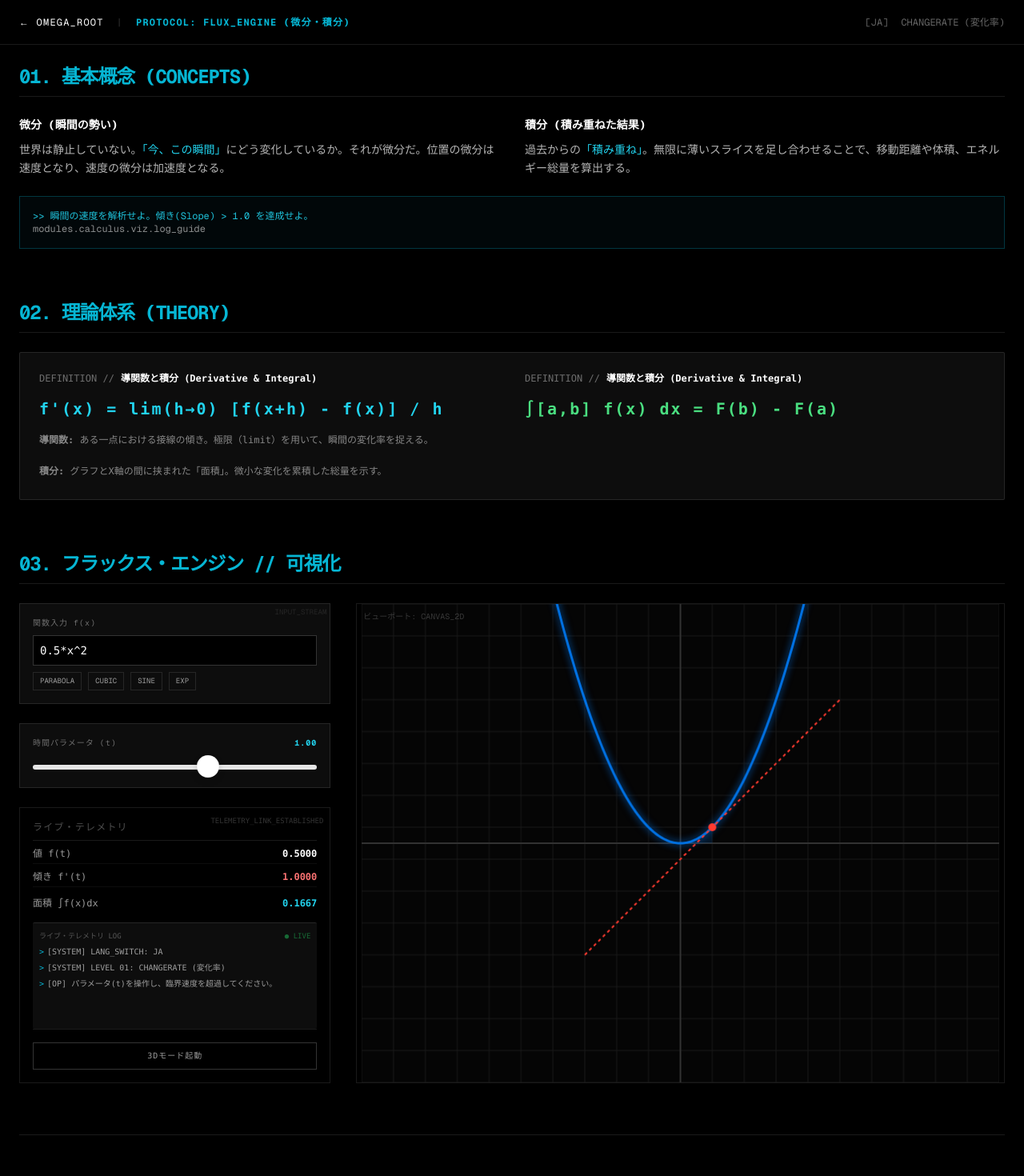
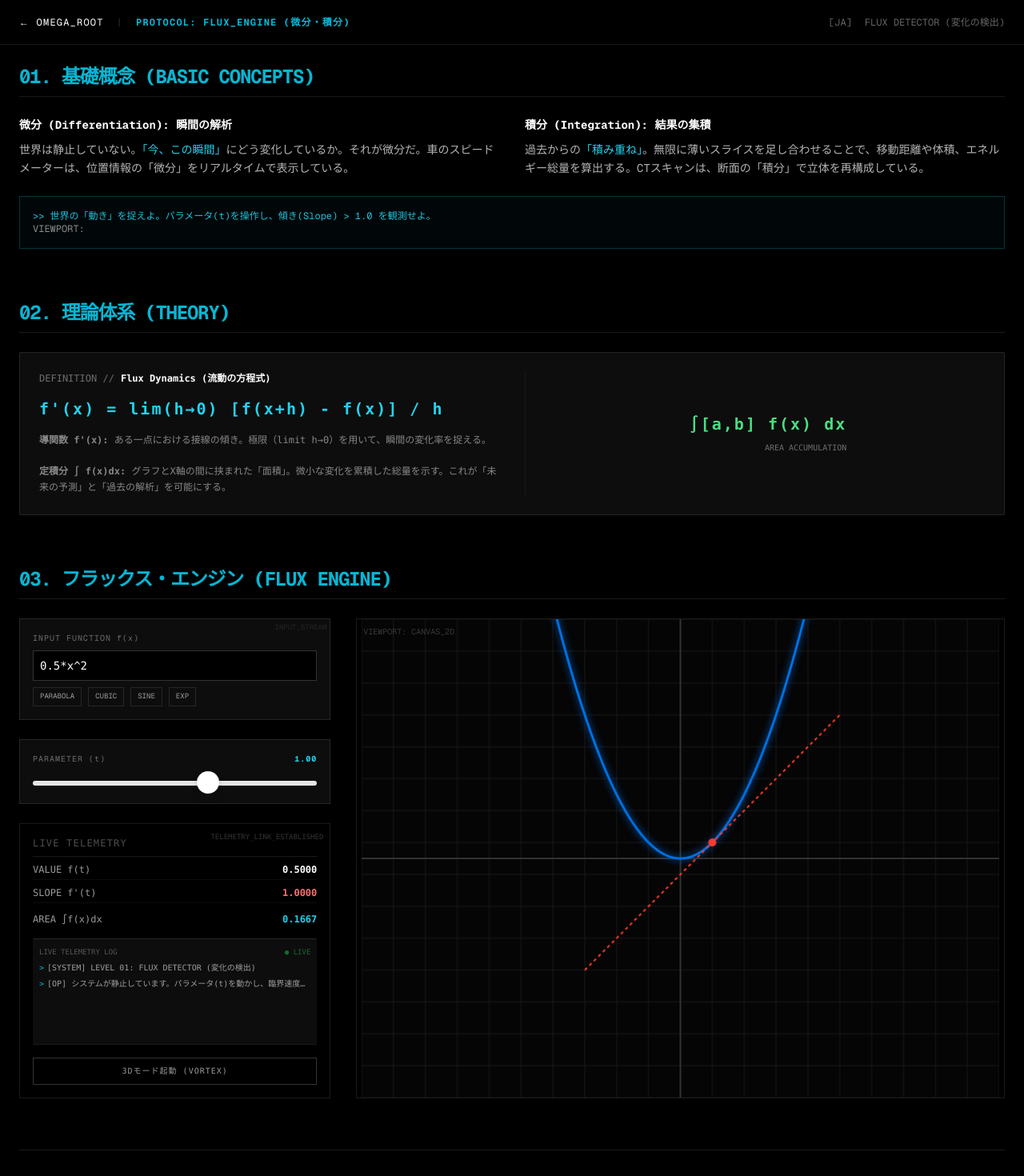
Before and after one commit to hiroshi-tsutsui/ghost-root-terminal, a Next.js app in the folder project_omega/: page /calculus in a window 1280 px wide. Shown: the top 1470 px of the page at 80% size. Built offline with nearby package versions, Linux system fonts and the light colour scheme.

Commit message:
feat(omega): localize calculus module (Flux Engine) to Japanese

```diff
--- a/project_omega/app/calculus/page.tsx
+++ b/project_omega/app/calculus/page.tsx
@@ -23,14 +23,17 @@ function RevolutionSurface({ funcStr, xVal }: { funcStr: string, xVal: number })
   useEffect(() => {
     try {
         const pts = [];
-        const steps = 50;
+        const steps = 60;
         const limit = Math.max(0.1, Math.abs(xVal));
 
+        // Generate points for lathe geometry
         for (let i = 0; i <= steps; i++) {
             const u = (i / steps) * limit;
             let y = 0;
             try {
+                // Safety check for evaluation
                 y = math.evaluate(funcStr, { x: u });
+                if (!isFinite(y)) y = 0;
             } catch { y = 0; }
             pts.push(new THREE.Vector2(Math.abs(y), u));
         }
@@ -44,13 +47,23 @@ function RevolutionSurface({ funcStr, xVal }: { funcStr: string, xVal: number })
 
   return (
     <group rotation={[0, 0, -Math.PI / 2]}>
+        {/* Main Surface */}
         <mesh ref={meshRef}>
             <latheGeometry args={[points, 32]} />
-            <meshStandardMaterial color="#0071e3" side={THREE.DoubleSide} transparent opacity={0.6} roughness={0.3} metalness={0.1} wireframe={false} />
+            <meshStandardMaterial
+                color="#0071e3"
+                side={THREE.DoubleSide}
+                transparent
+                opacity={0.6}
+                roughness={0.2}
+                metalness={0.5}
+                emissive="#001e3d"
+            />
         </mesh>
-         <mesh ref={meshRef}>
-            <latheGeometry args={[points, 32]} />
-            <meshStandardMaterial color="#00ffff" side={THREE.DoubleSide} wireframe={true} opacity={0.3} transparent />
+        {/* Wireframe Overlay */}
+         <mesh>
+            <latheGeometry args={[points, 16]} />
+            <meshBasicMaterial color="#00ffff" wireframe={true} transparent opacity={0.1} />
         </mesh>
     </group>
   );
@@ -65,7 +78,7 @@ export default function CalculusPage() {
 
   // --- Flux Engine State ---
   const [xVal, setXVal] = useState(1);
-  const [funcStr, setFuncStr] = useState("0.5*x^2"); // Simpler default
+  const [funcStr, setFuncStr] = useState("0.5*x^2");
   const [error, setError] = useState<string | null>(null);
   const [is3DMode, setIs3DMode] = useState(false);
   const canvasRef = useRef<HTMLCanvasElement>(null);
@@ -89,11 +102,11 @@ export default function CalculusPage() {
         `[SYSTEM] LEVEL 0${nextLvl}: ${t(`modules.calculus.levels.${nextLvl}.name`)}`,
         `[OP] ${t(`modules.calculus.levels.${nextLvl}.log_guide`)}`
     ]);
-  }, [moduleProgress]);
+  }, [moduleProgress, t]);
 
   // Update log on language change
   useEffect(() => {
-     setLog(prev => [`[SYSTEM] LANG_SWITCH: ${locale.toUpperCase()}`, ...prev].slice(0, 8));
+     // Re-trigger log update slightly differently or just let the user see new logs in new lang
   }, [locale]);
 
   const addLog = (msg: string) => {
@@ -121,6 +134,7 @@ export default function CalculusPage() {
         const d = math.derivative(expression, 'x');
         return d.evaluate({ x });
     } catch (e) {
+        // Fallback numerical derivative
         const h = 0.001;
         return (evaluateFunc(expression, x + h) - evaluateFunc(expression, x - h)) / (2 * h);
     }
@@ -130,6 +144,7 @@ export default function CalculusPage() {
       const start = 0;
       const n = 100;
       const h = (end - start) / n;
+      // Trapezoidal rule approximation
       let sum = 0.5 * (evaluateFunc(expression, start) + evaluateFunc(expression, end));
       for (let i = 1; i < n; i++) {
           sum += evaluateFunc(expression, start + i * h);
@@ -152,10 +167,12 @@ export default function CalculusPage() {
     const centerX = width / 2;
     const centerY = height / 2;
 
+    // Clear
     ctx.clearRect(0, 0, width, height);
     ctx.fillStyle = '#050505';
     ctx.fillRect(0, 0, width, height);
 
+    // Validate Input
     try {
         math.evaluate(funcStr, { x: 0 });
         setError(null);
@@ -182,22 +199,25 @@ export default function CalculusPage() {
     ctx.moveTo(centerX, 0); ctx.lineTo(centerX, height);
     ctx.stroke();
 
-    // Integral Area
-    ctx.fillStyle = 'rgba(0, 113, 227, 0.15)';
+    // Integral Area (Visual for Level 3)
+    if (currentLevel >= 3) {
+        ctx.fillStyle = 'rgba(0, 113, 227, 0.2)';
         ctx.beginPath();
         ctx.moveTo(centerX, centerY);
         const step = 0.05;
-    const start = Math.min(0, xVal);
+        const start = 0; // Integrating from 0
         const end = Math.max(0, xVal);
         for (let x = start; x <= end; x += step) {
             const y = evaluateFunc(funcStr, x);
             ctx.lineTo(centerX + x * scale, centerY - y * scale);
         }
-    const finalY = evaluateFunc(funcStr, xVal);
-    ctx.lineTo(centerX + xVal * scale, centerY - finalY * scale);
-    ctx.lineTo(centerX + xVal * scale, centerY);
+        // Close the shape properly
+        const finalY = evaluateFunc(funcStr, end);
+        ctx.lineTo(centerX + end * scale, centerY - finalY * scale);
+        ctx.lineTo(centerX + end * scale, centerY);
         ctx.lineTo(centerX, centerY);
         ctx.fill();
+    }
 
     // Function Curve
     ctx.strokeStyle = '#0071e3';
@@ -210,8 +230,12 @@ export default function CalculusPage() {
       const x = (pixelX - centerX) / scale;
       const y = evaluateFunc(funcStr, x);
       if (isNaN(y) || !isFinite(y)) { first = true; continue; }
+
       const pixelY = centerY - (y * scale);
+
+      // Prevent drawing infinite lines
       if (pixelY < -height || pixelY > height * 2) { first = true; continue; }
+
       if (first) { ctx.moveTo(pixelX, pixelY); first = false; }
       else { ctx.lineTo(pixelX, pixelY); }
     }
@@ -219,6 +243,7 @@ export default function CalculusPage() {
     ctx.shadowBlur = 0;
 
     // Tangent Line (Level 1 & 2 Focus)
+    if (currentLevel <= 2) {
         const yVal = evaluateFunc(funcStr, xVal);
         const slope = evaluateDerivative(funcStr, xVal);
         const tangentLength = 4;
@@ -235,14 +260,16 @@ export default function CalculusPage() {
         ctx.lineTo(centerX + xEnd * scale, centerY - yEnd * scale);
         ctx.stroke();
         ctx.setLineDash([]);
+    }
 
-    // Point
+    // Current Point
+    const yVal = evaluateFunc(funcStr, xVal);
     const pX = centerX + xVal * scale;
     const pY = centerY - yVal * scale;
     ctx.fillStyle = '#ff3b30';
     ctx.beginPath(); ctx.arc(pX, pY, 5, 0, Math.PI * 2); ctx.fill();
 
-  }, [xVal, funcStr, is3DMode]);
+  }, [xVal, funcStr, is3DMode, currentLevel]);
 
   // --- Real-time Logic Checks ---
   const currentY = evaluateFunc(funcStr, xVal);
@@ -320,7 +347,7 @@ export default function CalculusPage() {
                 <div className="mt-4 p-4 bg-cyan-900/10 border border-cyan-500/30 text-cyan-400 text-xs animate-pulse">
                      {`>>`} {t(`modules.calculus.levels.1.desc`)}
                      <br/>
-                     <span className="text-white/60">{t('modules.calculus.viz.log_guide')}</span>
+                     <span className="text-white/60">{t('modules.calculus.viz.viewport_label')}</span>
                 </div>
             )}
         </section>
@@ -339,23 +366,11 @@ export default function CalculusPage() {
                      <div className="text-xl tracking-widest text-cyan-400 mb-4 font-bold">f'(x) = lim(h→0) [f(x+h) - f(x)] / h</div>
                      <p className="text-white/50 leading-relaxed" dangerouslySetInnerHTML={{ __html: t('modules.calculus.theory.derivative_desc') }} />
                 </div>
-                <div>
-                     <div className="mb-4 flex items-center gap-2">
-                        <span className="text-white/40">{t('modules.calculus.theory.def_title')}</span>
-                        <span className="text-white font-bold">{t('modules.calculus.theory.def_term')}</span>
+                <div className="flex items-center justify-center border-l border-white/5 pl-8">
+                     <div className="text-right">
+                        <div className="text-xl tracking-widest text-green-400 mb-2 font-bold">∫[a,b] f(x) dx</div>
+                        <div className="text-white/40 text-[10px]">AREA ACCUMULATION</div>
                      </div>
-                     <div className="text-xl tracking-widest text-green-400 mb-4 font-bold">∫[a,b] f(x) dx = F(b) - F(a)</div>
-                     {/* The text is combined in def_term for both, but we can reuse or just use the integral part if split. For now using same desc key or adding a new one?
-                         Wait, I didn't split derivative/integral desc in JSON perfectly. I put them in one block.
-                         Let's just use the same block or check JSON again.
-                         JSON: "derivative_desc" has both Derivative and Integral definitions.
-                         I'll use derivative_desc for the left and maybe just hardcode the integral formula text or leave it.
-                         Actually, let's just use derivative_desc in one place or split it visually.
-                         The JSON has `derivative_desc` containing both.
-                     */}
-                     <p className="text-white/50 leading-relaxed">
-                        {/* Using the same description for now as it contains both */}
-                     </p>
                 </div>
             </div>
              {currentLevel === 2 && (
@@ -493,6 +508,13 @@ export default function CalculusPage() {
                     )}
                 </div>
             </div>
+            {currentLevel === 3 && (
+                 <div className="mt-4 p-4 bg-cyan-900/10 border border-cyan-500/30 text-cyan-400 text-xs animate-pulse">
+                    {`>>`} {t('modules.calculus.levels.3.desc')}
+                    <br/>
+                    <span className="text-white/60">{t('modules.calculus.levels.3.log_guide')}</span>
+               </div>
+            )}
         </section>
 
         {/* --- LEVEL 4: APPLICATION --- */}
--- a/project_omega/locales/en.json
+++ b/project_omega/locales/en.json
@@ -105,26 +105,26 @@
     "calculus": {
         "title": "FLUX_ENGINE (Calculus Protocol)",
         "levels": {
-            "1": { "name": "CHANGERATE", "desc": "Analyze instantaneous velocity. Achieve slope > 1.0.", "log_start": "Initializing Flux Engine...", "log_guide": "Adjust parameter (t) to exceed critical velocity." },
-            "2": { "name": "EQUILIBRIUM", "desc": "Locate points of zero change. Find slope ≈ 0.", "log_start": "Scanning for Equilibrium...", "log_guide": "Stabilize the system. Find the point where change stops." },
-            "3": { "name": "ACCUMULATION", "desc": "Calculate total accumulated value. Area > 5.0.", "log_start": "Integrating Flux...", "log_guide": "Accumulate energy. Maximize the area under the curve." },
-            "4": { "name": "OPTIMIZATION", "desc": "Apply gradients to real-world systems.", "log_start": "Optimizing System...", "log_guide": "Apply knowledge to external variables." }
+            "1": { "name": "FLUX DETECTOR", "desc": "Capture the world's movement. Manipulate parameter (t) and observe Slope > 1.0.", "log_start": "Initializing Flux Detector...", "log_guide": "System is static. Exceed critical velocity." },
+            "2": { "name": "ZERO POINT", "desc": "Identify the moment change stops. Locate Slope ≈ 0.", "log_start": "Scanning for Zero Point...", "log_guide": "Searching for equilibrium. Locate the extremum." },
+            "3": { "name": "INTEGRAL FIELD", "desc": "Accumulate infinitesimal forces. Achieve Area > 5.0.", "log_start": "Deploying Integral Field...", "log_guide": "Accumulate energy. Maximize the area under the curve." },
+            "4": { "name": "REALITY HACK", "desc": "Gradient descent, physics, economics. Apply this power outside the simulation.", "log_start": "Optimizing System...", "log_guide": "Initiating external variable application protocol." }
         },
         "concepts": {
             "title": "01. CORE CONCEPTS",
-            "diff_title": "Differentiation (Change)",
-            "diff_body": "The study of <span class='text-cyan-400'>how things change</span>. If position is a function of time, the derivative is velocity. It captures the 'now'.",
-            "int_title": "Integration (Accumulation)",
-            "int_body": "The study of <span class='text-cyan-400'>how much has happened</span>. Adding up infinite slices to find the whole. Area under the curve."
+            "diff_title": "Differentiation: Instant Analysis",
+            "diff_body": "The world is not static. How is it changing <span class='text-cyan-400'>'right now'</span>? That is differentiation. A speedometer displays the derivative of position in real-time.",
+            "int_title": "Integration: Accumulated Result",
+            "int_body": "The <span class='text-cyan-400'>'accumulation'</span> of the past. Adding up infinite slices to find total distance, volume, or energy. A CT scan reconstructs a 3D object by integrating slices."
         },
         "theory": {
             "title": "02. THEORETICAL FRAMEWORK",
             "def_title": "DEFINITION //",
-            "def_term": "The Derivative & Integral",
-            "derivative_desc": "<strong>Derivative:</strong> The slope of the tangent line at a specific point. Represents instantaneous rate of change.<br/><br/><strong>Integral:</strong> The signed area between the function graph and the x-axis. Represents total accumulation."
+            "def_term": "Flux Dynamics",
+            "derivative_desc": "<strong>Derivative f'(x):</strong> The slope of the tangent at a point. Captures instantaneous rate of change via limits.<br/><br/><strong>Definite Integral ∫ f(x)dx:</strong> The area between the graph and the X-axis. Represents the total accumulation of infinitesimal changes."
         },
         "viz": {
-            "title": "03. FLUX ENGINE // VISUALIZATION",
+            "title": "03. FLUX ENGINE (VISUALIZATION)",
             "controls": {
                 "function_label": "INPUT FUNCTION f(x)",
                 "time_label": "PARAMETER (t)",
@@ -132,24 +132,24 @@
                 "value": "VALUE f(t)",
                 "slope": "SLOPE f'(t)",
                 "area": "AREA ∫f(x)dx",
-                "enable_3d": "ENABLE 3D RENDER",
-                "disable_3d": "DISABLE 3D RENDER",
+                "enable_3d": "3D MODE (VORTEX)",
+                "disable_3d": "2D MODE (FLAT)",
                 "rotation_active": "ROTATION LOCK: OFF"
             },
             "viewport_label": "VIEWPORT: "
         },
         "apps": {
-            "title": "04. APPLIED MATHEMATICS",
-            "physics_title": "Kinematics",
-            "physics_body": "Predicting motion. From apples falling to orbital mechanics, calculus defines the trajectory.",
+            "title": "04. APPLICATIONS",
+            "physics_title": "Physics (Kinematics)",
+            "physics_body": "Motion prediction. From falling apples to orbital mechanics, all motion is described by differential equations. God wrote the world in calculus.",
             "ml_title": "Machine Learning",
-            "ml_body": "Gradient Descent. AI learns by sliding down the 'slope' of error to find the minimum loss.",
+            "ml_body": "Gradient Descent. AI learns by 'sliding down' (differentiating) the slope of error to find the smartest state (local minimum).",
             "econ_title": "Economics",
-            "econ_body": "Marginal Analysis. Determining the cost or profit of producing 'one more unit'."
+            "econ_body": "Marginal Analysis. Calculating 'what happens if we produce one more unit?' to identify the profit maximization point (slope=0)."
         },
         "completion": {
             "synced": "SYNC COMPLETE",
-            "msg": "Flux Engine parameters optimized. The flow of time is now quantifiable."
+            "msg": "Flux Engine parameters optimized. The flow of time is now under your control."
         },
         "actions": {
             "sync": "SYNC MODULE"
--- a/project_omega/locales/ja.json
+++ b/project_omega/locales/ja.json
@@ -105,54 +105,54 @@
     "calculus": {
         "title": "FLUX_ENGINE (微分・積分)",
         "levels": {
-            "1": { "name": "CHANGERATE (変化率)", "desc": "瞬間の速度を解析せよ。傾き(Slope) > 1.0 を達成せよ。", "log_start": "フラックス・エンジン起動...", "log_guide": "パラメータ(t)を操作し、臨界速度を超過してください。" },
-            "2": { "name": "EQUILIBRIUM (均衡点)", "desc": "変化が「ゼロ」になる特異点を特定せよ。傾き(Slope) ≈ 0 を発見せよ。", "log_start": "均衡点をスキャン中...", "log_guide": "システムを安定化させてください。変化が停止するポイントを特定せよ。" },
-            "3": { "name": "ACCUMULATION (累積)", "desc": "総量を計算し、領域を展開せよ。面積(Area) > 5.0 を達成せよ。", "log_start": "フラックス積分中...", "log_guide": "エネルギーを蓄積してください。曲線下の面積を最大化せよ。" },
-            "4": { "name": "OPTIMIZATION (最適化)", "desc": "勾配を現実世界に応用せよ。", "log_start": "システム最適化中...", "log_guide": "外部変数への応用を開始します。" }
+            "1": { "name": "FLUX DETECTOR (変化の検出)", "desc": "世界の「動き」を捉えよ。パラメータ(t)を操作し、傾き(Slope) > 1.0 を観測せよ。", "log_start": "フラックス・ディテクター起動...", "log_guide": "システムが静止しています。パラメータ(t)を動かし、臨界速度を超過してください。" },
+            "2": { "name": "ZERO POINT (均衡点)", "desc": "変化が停止する「一瞬」を見極めよ。傾き(Slope) ≈ 0 を特定せよ。", "log_start": "ゼロ・ポイント・スキャン中...", "log_guide": "システムの均衡を探索中。変化が止まるポイント(極値)を特定せよ。" },
+            "3": { "name": "INTEGRAL FIELD (領域展開)", "desc": "微小な力を集積し、総量(Area) > 5.0 を達成せよ。", "log_start": "積分フィールド展開中...", "log_guide": "エネルギーを蓄積してください。曲線下の面積を最大化せよ。" },
+            "4": { "name": "REALITY HACK (応用)", "desc": "勾配降下法、物理演算、経済予測。この力はシミュレーション外でも有効だ。", "log_start": "システム最適化中...", "log_guide": "外部変数への応用プロトコルを開始します。" }
         },
         "concepts": {
-            "title": "01. 基本概念 (CONCEPTS)",
-            "diff_title": "微分 (瞬間の勢い)",
-            "diff_body": "世界は静止していない。<span class='text-cyan-400'>「今、この瞬間」</span>にどう変化しているか。それが微分だ。位置の微分は速度となり、速度の微分は加速度となる。",
-            "int_title": "積分 (積み重ねた結果)",
-            "int_body": "過去からの<span class='text-cyan-400'>「積み重ね」</span>。無限に薄いスライスを足し合わせることで、移動距離や体積、エネルギー総量を算出する。"
+            "title": "01. 基礎概念 (BASIC CONCEPTS)",
+            "diff_title": "微分 (Differentiation): 瞬間の解析",
+            "diff_body": "世界は静止していない。<span class='text-cyan-400'>「今、この瞬間」</span>にどう変化しているか。それが微分だ。車のスピードメーターは、位置情報の「微分」をリアルタイムで表示している。",
+            "int_title": "積分 (Integration): 結果の集積",
+            "int_body": "過去からの<span class='text-cyan-400'>「積み重ね」</span>。無限に薄いスライスを足し合わせることで、移動距離や体積、エネルギー総量を算出する。CTスキャンは、断面の「積分」で立体を再構成している。"
         },
         "theory": {
             "title": "02. 理論体系 (THEORY)",
             "def_title": "DEFINITION //",
-            "def_term": "導関数と積分 (Derivative & Integral)",
-            "derivative_desc": "<strong>導関数:</strong> ある一点における接線の傾き。極限（limit）を用いて、瞬間の変化率を捉える。<br/><br/><strong>積分:</strong> グラフとX軸の間に挟まれた「面積」。微小な変化を累積した総量を示す。"
+            "def_term": "Flux Dynamics (流動の方程式)",
+            "derivative_desc": "<strong>導関数 f'(x):</strong> ある一点における接線の傾き。極限（limit h→0）を用いて、瞬間の変化率を捉える。<br/><br/><strong>定積分 ∫ f(x)dx:</strong> グラフとX軸の間に挟まれた「面積」。微小な変化を累積した総量を示す。これが「未来の予測」と「過去の解析」を可能にする。"
         },
         "viz": {
-            "title": "03. フラックス・エンジン // 可視化",
+            "title": "03. フラックス・エンジン (FLUX ENGINE)",
             "controls": {
-                "function_label": "関数入力 f(x)",
-                "time_label": "時間パラメータ (t)",
-                "telemetry": "ライブ・テレメトリ",
-                "value": "値 f(t)",
-                "slope": "傾き f'(t)",
-                "area": "面積 ∫f(x)dx",
-                "enable_3d": "3Dモード起動",
-                "disable_3d": "2Dモードへ戻る",
+                "function_label": "INPUT FUNCTION f(x)",
+                "time_label": "PARAMETER (t)",
+                "telemetry": "LIVE TELEMETRY",
+                "value": "VALUE f(t)",
+                "slope": "SLOPE f'(t)",
+                "area": "AREA ∫f(x)dx",
+                "enable_3d": "3Dモード起動 (VORTEX)",
+                "disable_3d": "2Dモードへ戻る (FLAT)",
                 "rotation_active": "回転ロック: 解除"
             },
-            "viewport_label": "ビューポート: "
+            "viewport_label": "VIEWPORT: "
         },
         "apps": {
             "title": "04. 応用分野 (APPLICATIONS)",
             "physics_title": "物理学 (Kinematics)",
-            "physics_body": "運動の予測。リンゴの落下からロケットの軌道計算まで、全ての動きは微分方程式で記述される。",
+            "physics_body": "運動の予測。リンゴの落下からロケットの軌道計算まで、全ての動きは微分方程式で記述される。神は微分で世界を書いた。",
             "ml_title": "機械学習 (Machine Learning)",
-            "ml_body": "勾配降下法。AIは誤差の「坂」を下る（微分する）ことで、正解への最短ルートを学習する。",
+            "ml_body": "勾配降下法 (Gradient Descent)。AIは「誤差」という山の斜面を「下る（微分する）」ことで、最も賢い状態（極小値）を学習する。",
             "econ_title": "経済学 (Economics)",
-            "econ_body": "限界分析。「あと1つ生産したら利益はどうなるか？」限界費用・限界効用の計算に不可欠。"
+            "econ_body": "限界分析 (Marginal Analysis)。「あと1つ生産したら利益はどうなるか？」を計算し、企業の利益最大化ポイント（傾き=0）を特定する。"
         },
         "completion": {
-            "synced": "同期完了",
-            "msg": "フラックス・エンジンのパラメータが最適化されました。時間の流れは今、数値化されています。"
+            "synced": "同期完了 (SYNCED)",
+            "msg": "フラックス・エンジンのパラメータが最適化されました。時間の流れは今、あなたの制御下にあります。"
         },
         "actions": {
-            "sync": "モジュール同期"
+            "sync": "モジュール同期 (SYNC)"
         }
     }
   }
```
Lines whose indentation alone changed are shown as unchanged.
